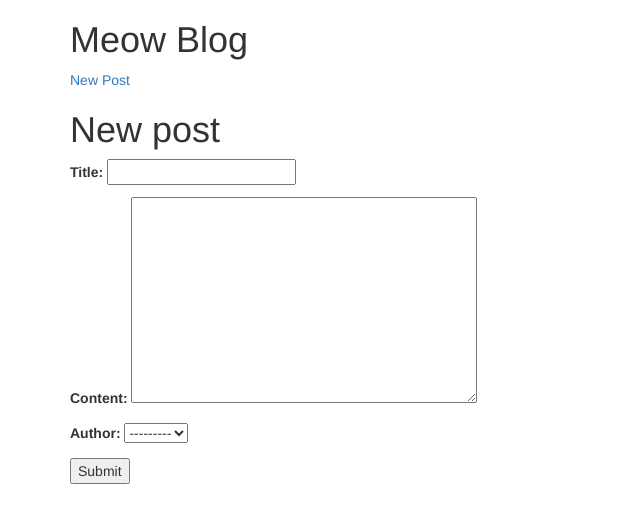
After one commit to gitKrystan/django-meowblog, a Django app: page /posts/new/ in a window 1280 px wide. The commit adds this page. Shown: the top 523 px of the page, without its empty margins (0-640 px from the left). Run offline with Django 3.2, Linux system fonts and the light colour scheme; some libraries are stand-ins or nearby versions.

Commit message:
add form for creating new posts

```diff
--- a/blog/models.py
+++ b/blog/models.py
@@ -1,4 +1,5 @@
 from django.conf import settings
+from django.core.urlresolvers import reverse
 from django.db import models
 
 
@@ -17,3 +18,6 @@ class Post(models.Model):
 
     def __str__(self):
         return self.title
+
+    def get_absolute_url(self):
+        return reverse('blog:post_detail', kwargs={'pk': self.pk})
--- a/blog/templates/blog/base.html
+++ b/blog/templates/blog/base.html
@@ -23,6 +23,7 @@
   <body>
     <div class="container">
       <h1>Meow Blog</h1>
+      <a href="{% url 'blog:post_create' %}">New Post</a>
       {% block content %}
       {% endblock %}
 
--- /dev/null
+++ b/blog/templates/blog/post_form.html
@@ -0,0 +1,9 @@
+{% extends 'blog/base.html' %}
+
+{% block content %}
+  <h1>New post</h1>
+  <form action="" method="POST">{% csrf_token %}
+    {{ form.as_p }}
+    <button type="submit">Submit</button>
+  </form>
+{% endblock %}
--- a/blog/templates/blog/post_snippet.html
+++ b/blog/templates/blog/post_snippet.html
@@ -6,5 +6,8 @@
   <h1>{{ post.title }}</h1>
 {% endif %}
 <p>
+  Posted by: {{ post.author.username }}
+</p>
+<p>
   {{ post.content }}
 </p>
--- a/blog/urls.py
+++ b/blog/urls.py
@@ -6,6 +6,8 @@ app_name = 'blog'
 urlpatterns = [
     # /
     url(r'^$', views.PostList.as_view(), name='post_list'),
-    # /blogs/5/
-    url(r'^(?P<pk>[0-9]+)/$', views.PostDetail.as_view(), name='post_detail')
+    # /posts/5/
+    url(r'^posts/(?P<pk>[0-9]+)/$', views.PostDetail.as_view(), name='post_detail'),
+    # /posts/new/
+    url(r'^posts/new/$', views.PostCreate.as_view(), name='post_create'),
 ]
--- a/blog/views.py
+++ b/blog/views.py
@@ -1,4 +1,3 @@
-# from django.shortcuts import render
 from django.views import generic
 
 from .models import Post
@@ -17,3 +16,8 @@ class PostList(generic.ListView):
 
 class PostDetail(generic.DetailView):
     model = Post
+
+
+class PostCreate(generic.edit.CreateView):
+    model = Post
+    fields = ['title', 'content', 'author']
```
